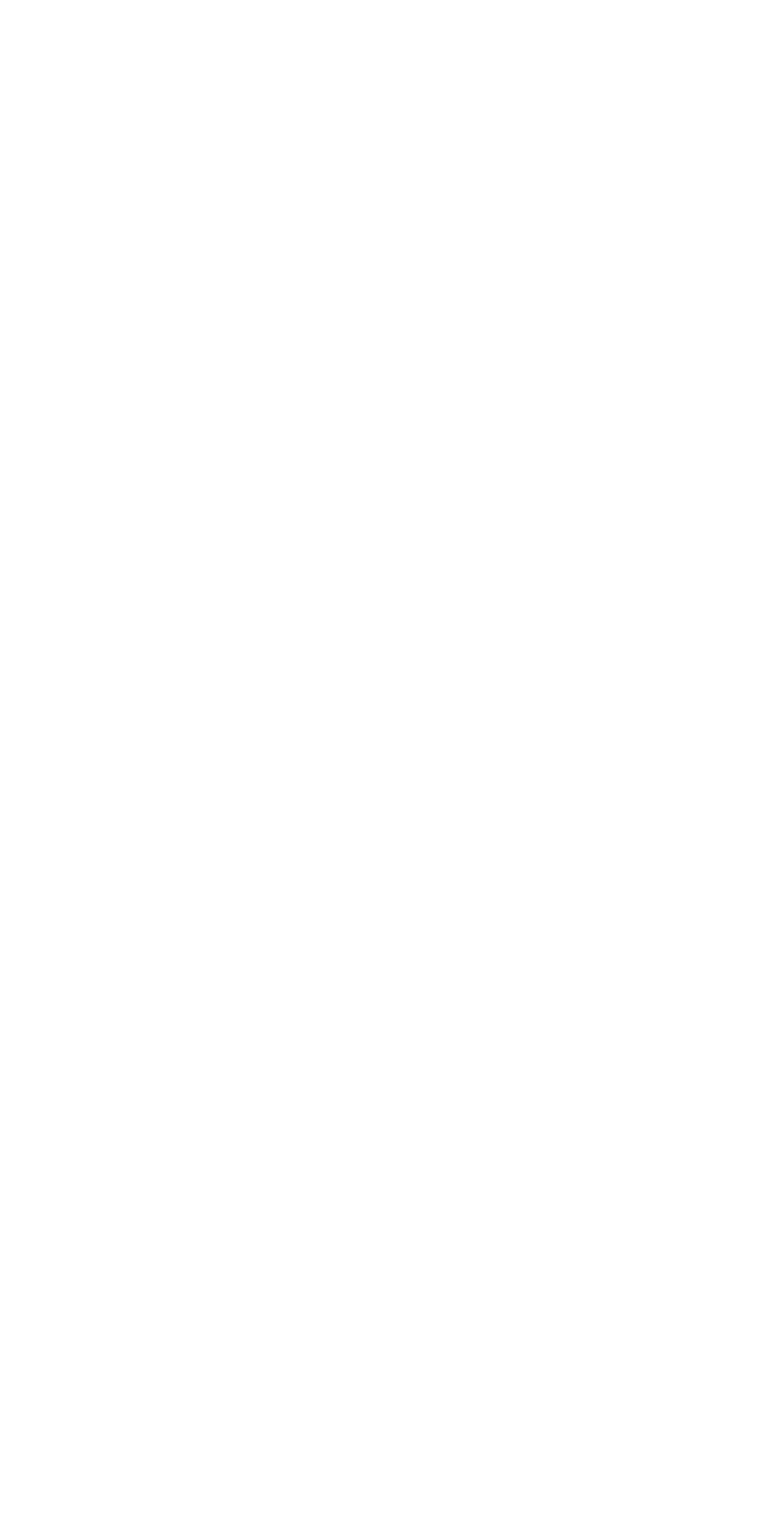
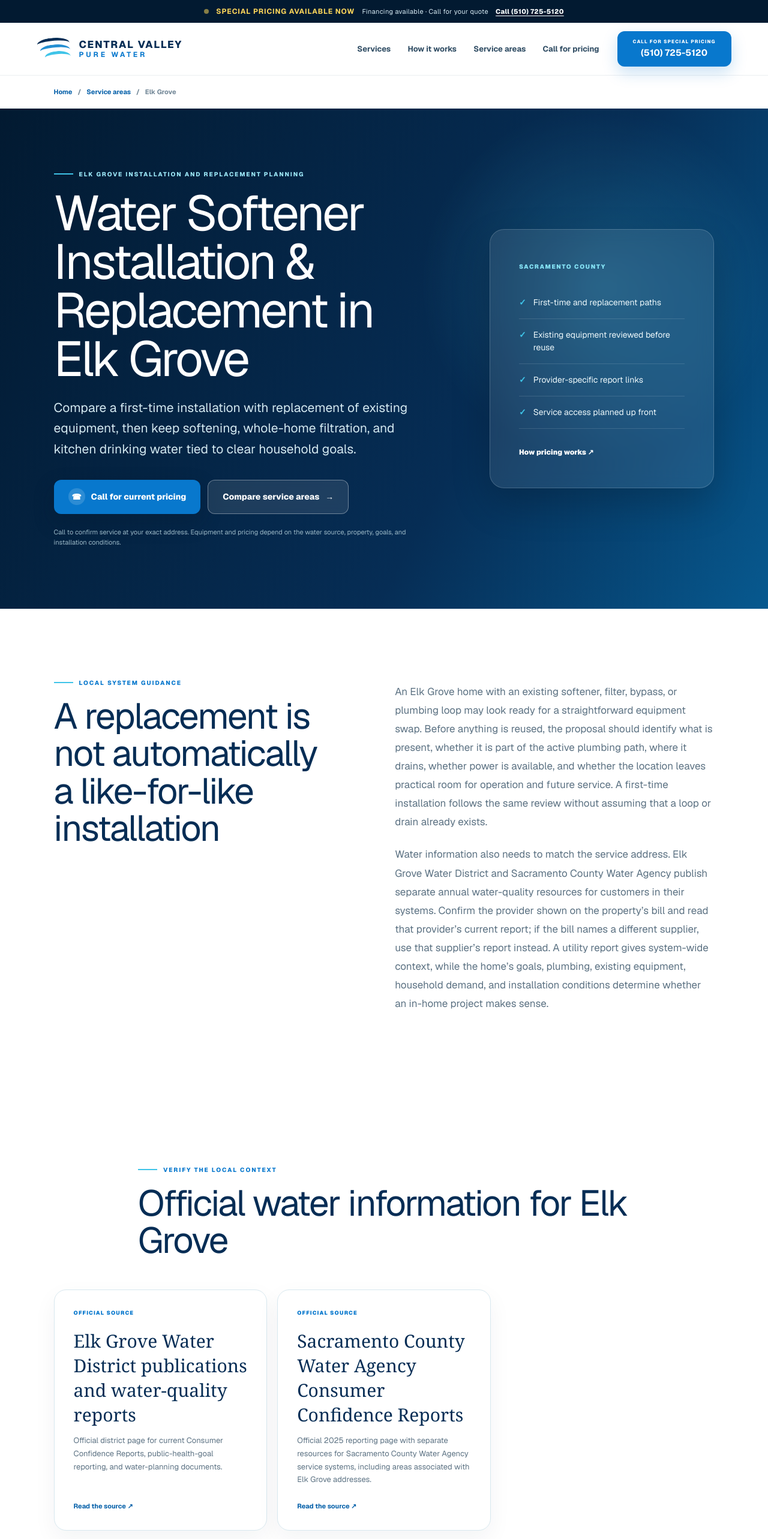
Before and after one commit to supremeprobuilders-art/central-valley-pure-water, a Next.js app: page /areas/elk-grove in a window 1280 px wide. Before the commit this address had no page. Shown: the top 2566 px of the page at 60% size. Before the commit the page ends 800 px from the top, so only its background shows below. Built offline with nearby package versions, Linux system fonts and the light colour scheme.

Commit message:
Publish Elk Grove installation and replacement page
Add a first-install-versus-replacement Elk Grove page with official provider sources, crawlable links, schema, sitemap coverage, and rendered-route QA.

```diff
--- a/app/areas/area-data.ts
+++ b/app/areas/area-data.ts
@@ -550,7 +550,109 @@ export const areaPages: AreaPage[] = [
       },
     ],
     serviceSlugs: ["water-softeners", "whole-home-water-filtration", "reverse-osmosis"],
-    relatedAreas: ["stockton", "tracy", "manteca"],
+    relatedAreas: ["elk-grove", "stockton", "tracy", "manteca"],
+  },
+  {
+    slug: "elk-grove",
+    city: "Elk Grove",
+    county: "Sacramento County",
+    title: "Water Softener Installation & Replacement in Elk Grove",
+    eyebrow: "Elk Grove installation and replacement planning",
+    metaTitle: "Water Softener Elk Grove CA | Central Valley Pure Water",
+    metaDescription:
+      "Plan a water softener installation or replacement in Elk Grove, with whole-home filtration and kitchen RO options reviewed separately. Call for pricing.",
+    hero:
+      "Compare a first-time installation with replacement of existing equipment, then keep softening, whole-home filtration, and kitchen drinking water tied to clear household goals.",
+    overviewTitle: "A replacement is not automatically a like-for-like installation",
+    overview: [
+      "An Elk Grove home with an existing softener, filter, bypass, or plumbing loop may look ready for a straightforward equipment swap. Before anything is reused, the proposal should identify what is present, whether it is part of the active plumbing path, where it drains, whether power is available, and whether the location leaves practical room for operation and future service. A first-time installation follows the same review without assuming that a loop or drain already exists.",
+      "Water information also needs to match the service address. Elk Grove Water District and Sacramento County Water Agency publish separate annual water-quality resources for customers in their systems. Confirm the provider shown on the property’s bill and read that provider’s current report; if the bill names a different supplier, use that supplier’s report instead. A utility report gives system-wide context, while the home’s goals, plumbing, existing equipment, household demand, and installation conditions determine whether an in-home project makes sense.",
+    ],
+    highlights: [
+      "First-time and replacement paths",
+      "Existing equipment reviewed before reuse",
+      "Provider-specific report links",
+      "Service access planned up front",
+    ],
+    helpfulFor: [
+      "You are replacing an older softener or filter and want the existing plumbing reviewed before assuming it can be reused.",
+      "You are planning a first whole-home system and need to identify the incoming line, drainage, power, and equipment space.",
+      "You want to compare hardness treatment with a defined whole-home filtration objective.",
+      "You want kitchen reverse osmosis considered separately from the main-line project.",
+    ],
+    decisions: [
+      {
+        title: "Install or replace",
+        copy: "Document the current equipment, bypass, plumbing connections, drain route, shutoffs, power, and clearance. Replacement scope should not be based on the old tank footprint alone.",
+      },
+      {
+        title: "Reuse or rebuild",
+        copy: "Existing loops and connections may be useful, but their condition, size, routing, and suitability should be reviewed before they are included in a proposal.",
+      },
+      {
+        title: "One job or several",
+        copy: "Softening, whole-home filtration, and under-sink reverse osmosis serve different locations and goals. Compare each component’s role, installation needs, and price separately.",
+      },
+    ],
+    process: [
+      {
+        title: "Confirm the Elk Grove address",
+        copy: "Share the service address, provider shown on the water bill, household size, and whether this is a first installation, replacement, or addition to an existing system.",
+      },
+      {
+        title: "Photograph the current layout",
+        copy: "Capture the equipment, nearby piping, bypass and shutoffs, drain path, outlet, incoming water line, and surrounding clearance without moving or disconnecting anything.",
+      },
+      {
+        title: "Define each treatment goal",
+        copy: "Separate whole-home hardness, a specific filtration objective, and kitchen drinking water so every proposed component has a clear job.",
+      },
+      {
+        title: "Review the written scope",
+        copy: "Confirm removal, reuse, new plumbing, drainage, power assumptions, equipment placement, service access, exclusions, and current pricing before scheduling.",
+      },
+    ],
+    faqs: [
+      {
+        question: "Can an existing Elk Grove water softener loop be reused?",
+        answer:
+          "Possibly, but reuse should be confirmed after the loop’s condition, pipe size, routing, shutoffs, bypass arrangement, drain access, and equipment clearance are reviewed.",
+      },
+      {
+        question: "Do I need to replace a softener with the same type or size?",
+        answer:
+          "Not automatically. The current household, water source, desired result, flow needs, installation conditions, and service access should be reviewed before new equipment is selected.",
+      },
+      {
+        question: "Which water-quality report applies to an Elk Grove address?",
+        answer:
+          "Start with the provider named on the property’s current water bill. Elk Grove Water District and Sacramento County Water Agency publish separate reports, and another provider’s report should be used if that provider appears on the bill.",
+      },
+      {
+        question: "Can kitchen reverse osmosis be added during a softener replacement?",
+        answer:
+          "It can be considered in the same project, but it remains a separate under-sink installation with its own cabinet space, feed, drain, faucet, filter access, and pricing requirements.",
+      },
+      {
+        question: "How do I get current Elk Grove installation pricing?",
+        answer:
+          "Call (510) 725-5120 with the address, provider, household goals, and photos of existing equipment or the proposed installation areas. Final pricing depends on equipment and project scope.",
+      },
+    ],
+    sources: [
+      {
+        label: "Elk Grove Water District publications and water-quality reports",
+        href: "https://www.egwd.org/publications/",
+        note: "Official district page for current Consumer Confidence Reports, public-health-goal reporting, and water-planning documents.",
+      },
+      {
+        label: "Sacramento County Water Agency Consumer Confidence Reports",
+        href: "https://waterresources.saccounty.gov/us/en/water-agency/consumer-confidence-report.html",
+        note: "Official 2025 reporting page with separate resources for Sacramento County Water Agency service systems, including areas associated with Elk Grove addresses.",
+      },
+    ],
+    serviceSlugs: ["water-softeners", "whole-home-water-filtration", "reverse-osmosis"],
+    relatedAreas: ["sacramento", "stockton", "manteca"],
   },
 ];
 
--- a/app/page.tsx
+++ b/app/page.tsx
@@ -109,7 +109,7 @@ const serviceAreas = [
   { name: "Manteca", href: "/areas/manteca" },
   { name: "Turlock", href: "/areas/turlock" },
   { name: "Sacramento", href: "/areas/sacramento" },
-  { name: "Elk Grove", href: null },
+  { name: "Elk Grove", href: "/areas/elk-grove" },
   { name: "Merced", href: null },
 ];
 
--- a/app/sitemap.ts
+++ b/app/sitemap.ts
@@ -5,7 +5,7 @@ import { servicePages } from "./services/service-data";
 
 export default function sitemap(): MetadataRoute.Sitemap {
   const coreUpdated = new Date("2026-08-08");
-  const areaUpdated = new Date("2026-08-17");
+  const areaUpdated = new Date("2026-08-18");
   return [
     {
       url: "https://www.cvpurewater.com",
```
Also changed, not shown: 2 other files (tests, documents, lock files or other folders).
